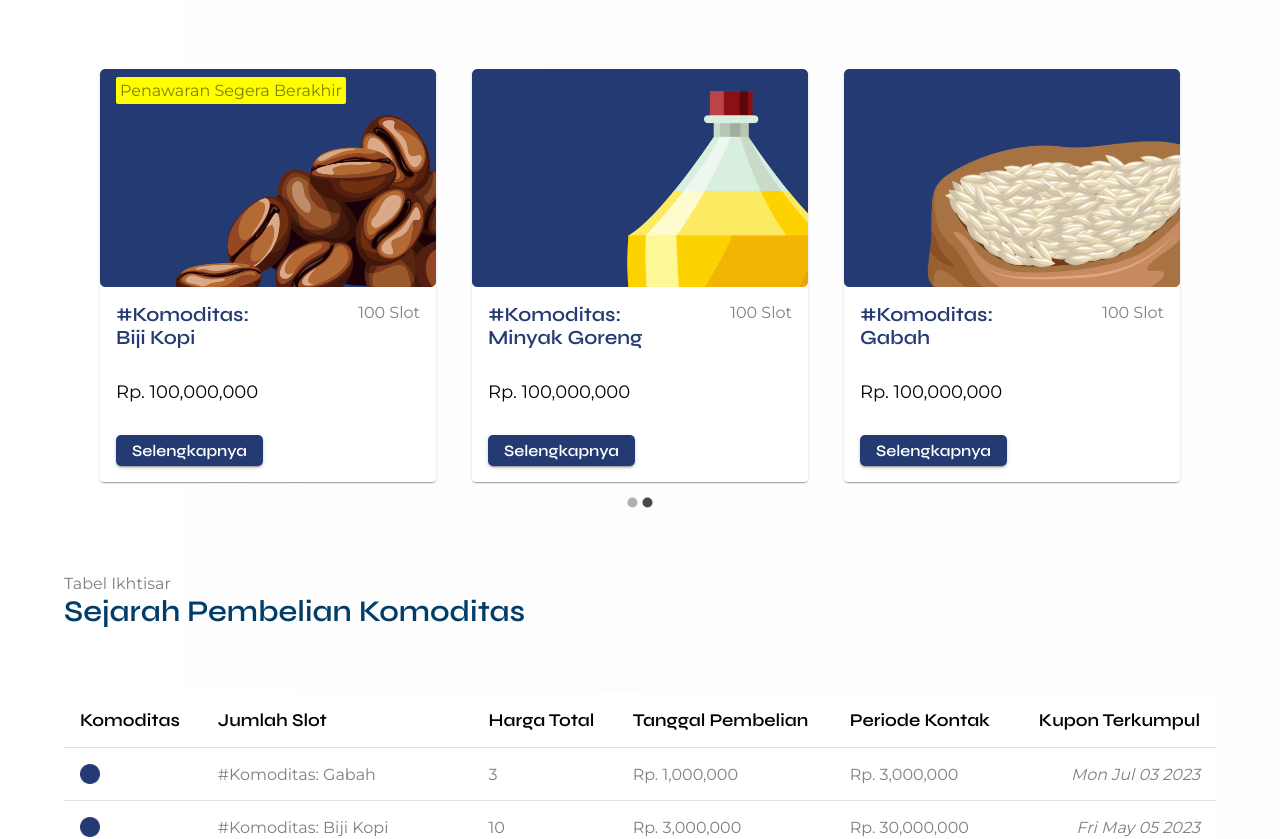
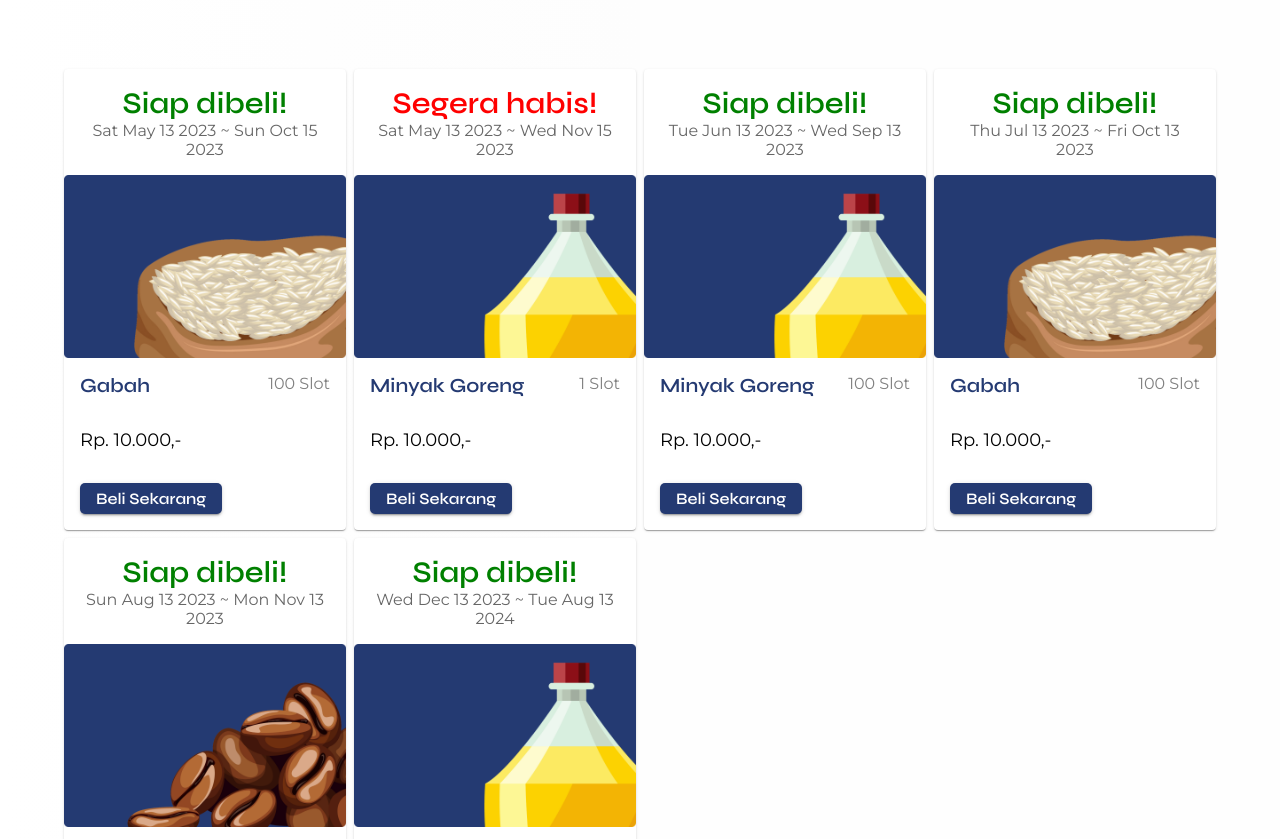
Before and after one commit to xio84/bkn-website, a React (Create React App) app: page / in a window 1280 px wide. Shown: the part 561-1400 px from the top of the page. Built offline with nearby package versions, Linux system fonts and the light colour scheme.

Commit message:
+ Card title

```diff
--- a/src/App.js
+++ b/src/App.js
@@ -15,15 +15,21 @@ import Footer from "./components/Footer";
 import './App.css'
 import Commodity from "./pages/Commodity";
 import Error from './pages/404';
+import About from "./pages/About";
 
 const theme = createTheme({
+  palette: {
+    primary: {
+      main: "#243a72"
+    },
+
+  },
   components: {
     MuiButton: {
       variants: [
         {
           props: { variant: 'contained' },
           style: {
-            backgroundColor: "#243a72",
             fontFamily: '"Syne", Helvetica',
             fontSize: 16,
             fontWeight: 700,
@@ -39,7 +45,6 @@ const theme = createTheme({
         {
           props: { variant: 'outlined' },
           style: {
-            color: '#243a72',
             borderRadius: '0.313rem',
             // height: '3rem',
             // width: '10rem',
@@ -119,17 +124,17 @@ const theme = createTheme({
 
 const paths = [
   {
-    "pathName" : "Home",
-    "path" : "/"
-  },{
-    "pathName" : "Collections",
+    "pathName" : "Komoditas",
     "path" : "/commodity"
   },{
-    "pathName" : "About Us",
+    "pathName" : "Tentang Kami",
     "path" : "/about"
   },{
-    "pathName" : "Contact Us",
+    "pathName" : "Kontak Kami",
     "path" : "/contact"
+  },{
+    "pathName" : "FAQ",
+    "path" : "/faq"
   }
 ]
 
@@ -143,6 +148,10 @@ export default function BasicTabs() {
             path="/commodity"
             element={<Commodity paths={paths}/>}
           ></Route>
+          <Route
+            path="/about"
+            element={<About paths={paths}/>}
+          ></Route>
           <Route path="*" element={<Error/>}/>
         </Routes>
       </Router>
--- a/src/components/Contact.jsx
+++ b/src/components/Contact.jsx
@@ -3,6 +3,7 @@ import Typography from "@mui/material/Typography";
 import { Stack, Container, TextField, Button, Grid } from "@mui/material";
 
 export default function Contact(props) {
+  return null
   return (
     <Container
       maxWidth="false"
--- a/src/components/Table.jsx
+++ b/src/components/Table.jsx
@@ -39,13 +39,9 @@ export default function MainTable(props) {
             }}
           >
             <TableCell align="left">
-            <Stack direction={"row"} spacing={1} alignItems={"center"}>
-              <img src={require('../assets/Profile.png')} alt="Profile pic" width={20}>
-              </img>
               <Typography variant="h4">
                 {row.name}
               </Typography>
-            </Stack>
             </TableCell>
             <TableCell>
               <Typography variant="subtitle1">
--- /dev/null
+++ b/src/pages/About.jsx
@@ -0,0 +1,28 @@
+import React from 'react';
+import { Box, Button, Typography } from '@mui/material';
+import { purple } from '@mui/material/colors';
+
+const primary = purple[500]; // #f44336
+
+export default function About() {
+  return (
+    <Box
+      sx={{
+        display: 'flex',
+        justifyContent: 'center',
+        alignItems: 'center',
+        flexDirection: 'column',
+        minHeight: '100vh',
+        backgroundColor: primary,
+      }}
+    >
+      <Typography variant="h1" style={{ color: 'white' }}>
+        404
+      </Typography>
+      <Typography variant="h6" style={{ color: 'white' }}>
+        About page is still WIP
+      </Typography>
+      <Button href='/' variant="contained">Back Home</Button>
+    </Box>
+  );
+}
--- a/src/pages/Commodity.jsx
+++ b/src/pages/Commodity.jsx
@@ -132,7 +132,7 @@ function Commodity(props) {
             </Grid>
           </Grid>
           <Section subtext="Tabel Ikhtisar" heading="Sejarah Pembelian Komoditas" />
-          <MainTable data={rows} headers={["Komoditas", "Jumlah Slot", "Harga Total", "Tanggal Pembelian", "Periode Kontak", "Kupon Terkumpul"]} />
+          <MainTable data={rows} headers={["Komoditas", "Jumlah Slot", "Harga Total", "Tanggal Pembelian", "Periode Kontrak", "Kupon Terkumpul"]} />
         </Stack>
       </Container>
       <Footer />
--- a/src/pages/Index.jsx
+++ b/src/pages/Index.jsx
@@ -18,7 +18,7 @@ import Section from "../components/Section";
 import MainTable from "../components/Table";
 import Contact from "../components/Contact";
 import Footer from "../components/Footer";
-import { Card, CardActions, CardContent, CardMedia, Paper } from "@mui/material";
+import { Card, CardActions, CardContent, CardHeader, CardMedia, Paper } from "@mui/material";
 import Carousel from "react-material-ui-carousel";
 
 // Data seeders
@@ -28,36 +28,65 @@ const data = [
     name: "Biji Kopi",
     slot: 100,
     price: 100000000,
+    salestartPeriod: "2023-05-13T17:09:00+07:00",
+    saleendPeriod: "2023-08-13T17:09:00+07:00",
+    holdstartPeriod: "2023-09-13T17:09:00+07:00",
+    holdendPeriod: "2023-12-13T17:09:00+07:00"
   },
   {
     pic: "Oil.png",
     name: "Minyak Goreng",
     slot: 100,
     price: 100000000,
+    salestartPeriod: "2023-06-13T17:09:00+07:00",
+    saleendPeriod: "2023-09-13T17:09:00+07:00",
+    holdstartPeriod: "2023-10-13T17:09:00+07:00",
+    holdendPeriod: "2024-01-13T17:09:00+07:00"
   },
   {
     pic: "Rice.png",
     name: "Gabah",
     slot: 100,
-    price: 100000000,
+    salestartPeriod: "2023-07-13T17:09:00+07:00",
+    saleendPeriod: "2023-10-13T17:09:00+07:00",
+    holdstartPeriod: "2024-05-13T17:09:00+07:00",
+    holdendPeriod: "2024-08-13T17:09:00+07:00"
   },
   {
     pic: "Coffee.png",
     name: "Biji Kopi",
     slot: 100,
-    price: 100000000,
+    salestartPeriod: "2023-08-13T17:09:00+07:00",
+    saleendPeriod: "2023-11-13T17:09:00+07:00",
+    holdstartPeriod: "2024-05-13T17:09:00+07:00",
+    holdendPeriod: "2024-08-13T17:09:00+07:00"
   },
   {
     pic: "Oil.png",
     name: "Minyak Goreng",
     slot: 100,
-    price: 100000000,
+    salestartPeriod: "2023-12-13T17:09:00+07:00",
+    saleendPeriod: "2024-08-13T17:09:00+07:00",
+    holdstartPeriod: "2024-05-13T17:09:00+07:00",
+    holdendPeriod: "2024-08-13T17:09:00+07:00"
   },
   {
     pic: "Rice.png",
     name: "Gabah",
     slot: 100,
-    price: 100000000,
+    salestartPeriod: "2023-05-13T17:09:00+07:00",
+    saleendPeriod: "2023-10-15T17:09:00+07:00",
+    holdstartPeriod: "2026-05-13T17:09:00+07:00",
+    holdendPeriod: "2026-08-13T17:09:00+07:00"
+  },
+  {
+    pic: "Oil.png",
+    name: "Minyak Goreng",
+    slot: 1,
+    salestartPeriod: "2023-05-13T17:09:00+07:00",
+    saleendPeriod: "2023-11-15T17:09:00+07:00",
+    holdstartPeriod: "2026-05-13T17:09:00+07:00",
+    holdendPeriod: "2026-08-13T17:09:00+07:00"
   },
 ];
 
@@ -74,13 +103,27 @@ const rows = [
 
 function xGrid(d) {
   return (
-    <Grid container justifyContent={"space-evenly"}>
-      {d.map((content, index) => (
-        <Grid item xs={12} md={3.5}>
+    <Grid container justifyContent={"flex-start"} alignItems={"stretch"} spacing={1}>
+      {d
+      .sort((a, b) => {
+        return Date.parse(a["salestartPeriod"]) - Date.parse(b["salestartPeriod"])
+      })
+      .map((content, index) => {
+        let start = new Date(content["salestartPeriod"])
+        let end = new Date(content["saleendPeriod"])
+        let now = new Date()
+        if (Date.parse(content["saleendPeriod"]) > Date.now()) {
+          let heading = content["slot"] > 5 ? (end > now.setDate(now.getDate() + 3) ? "Siap dibeli!" : "Segera tutup!") : "Segera habis!"
+          return <Grid item xs={6} md={3}>
             <Card>
               {/* <Stack spacing={2}> */}
+              {/* TODO: live countdown */}
+              <CardHeader title={heading}
+              titleTypographyProps={{variant: "h2", align: "center", color: (heading == "Siap dibeli!" ? "green" : "red")}}
+              subheader={(start.toDateString()) + " ~ " + (end.toDateString())}
+              subheaderTypographyProps={{variant: "subtitle1", align:"center"}}/>
               <CardMedia component={"img"} src={require(`../assets/commodities/${content.pic}`)} alt={content.name} borderRadius={3} />
-            {index === 0 && (
+              {/* {index === 0 && (
                 <Typography
                   gutterBottom
                   variant="subtitle1"
@@ -97,34 +140,40 @@ function xGrid(d) {
                 >
                   Penawaran Segera Berakhir
                 </Typography>
-            )}
+              )} */}
               <CardContent>
                 <Grid container>
-                <Grid item xs={6}>
+                  {/* <Grid item xs={6}>
                     <Typography variant="h3">#Komoditas:</Typography>
+                  </Grid> */}
+                  <Grid item xs={8}>
+                    <Typography variant="h3" noWrap>
+                      {content.name}
+                    </Typography>
                   </Grid>
-                <Grid item xs={6}>
+                  <Grid item xs={4}>
                     <Typography align="right" variant="subtitle1">
                       {content.slot} Slot
                     </Typography>
                   </Grid>
-                <Grid item xs={12}>
-                  <Typography variant="h3">{content.name}</Typography>
-                </Grid>
                   <Grid item paddingTop={4}>
                     <Typography variant="body2" fontWeight={400}>
-                    Rp. {content.price.toLocaleString()}
+                      Rp. 10.000,-
                     </Typography>
                   </Grid>
                 </Grid>
               </CardContent>
               <CardActions sx={{ padding: 2 }}>
-              <Button variant="contained">Selengkapnya</Button>
+                <Button variant="contained">Beli Sekarang</Button>
               </CardActions>
               {/* </Stack> */}
             </Card>
           </Grid>
-      ))}
+        } else {
+          return undefined
+        }
+        }
+      )}
     </Grid>
   );
 }
@@ -171,15 +220,22 @@ function Home(props) {
         <Stack spacing={8}>
           <Section subtext="Stok Tersedia" heading="Komoditas Terbaru" />
           {/* List of collections */}
-          <Carousel animation="slide" sx={{ display: { xs: "none", md: "block" } }}>
+          {/* Using carousel*/}
+          {/* <Carousel animation="slide" sx={{ display: { xs: "none", md: "block" } }}>
             {splitByX(data, 3)}
           </Carousel>
           <Carousel animation="slide" sx={{ display: { xs: "block", md: "none" } }}>
             {splitByX(data, 1)}
-          </Carousel>
+          </Carousel> */}
+          <Box sx={{display: { xs: "none", md: "block" }}}>
+            {xGrid(data)}
+          </Box>
+          <Box sx={{display: { xs: "block", md: "none" }}}>
+            {xGrid(data)}
+          </Box>
           {/* End list of collections */}
           <Section subtext="Tabel Ikhtisar" heading="Sejarah Pembelian Komoditas" />
-          <MainTable data={rows} headers={["Komoditas", "Jumlah Slot", "Harga Total", "Tanggal Pembelian", "Periode Kontak", "Kupon Terkumpul"]} />
+          <MainTable data={rows} headers={["Komoditas", "Jumlah Slot", "Harga Total", "Tanggal Pembelian", "Periode Kontrak", "Kupon Terkumpul"]} />
           <Contact />
         </Stack>
       </Container>
```
Also changed, not shown: src/pages/Contact.jsx (added, +28 -0 lines), src/pages/Faq.jsx (added, +28 -0 lines), 1 other file (tests, documents, lock files or other folders). Lines whose indentation alone changed are shown as unchanged.
